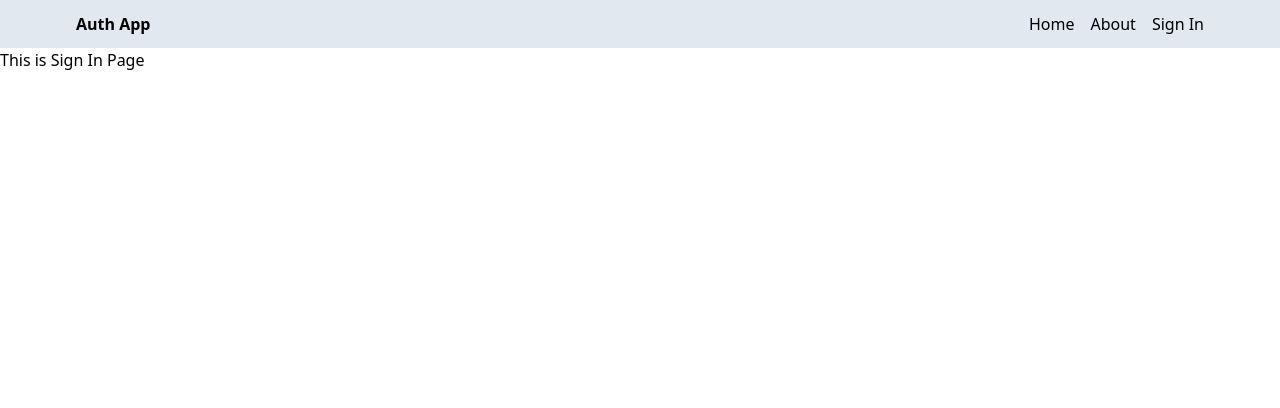
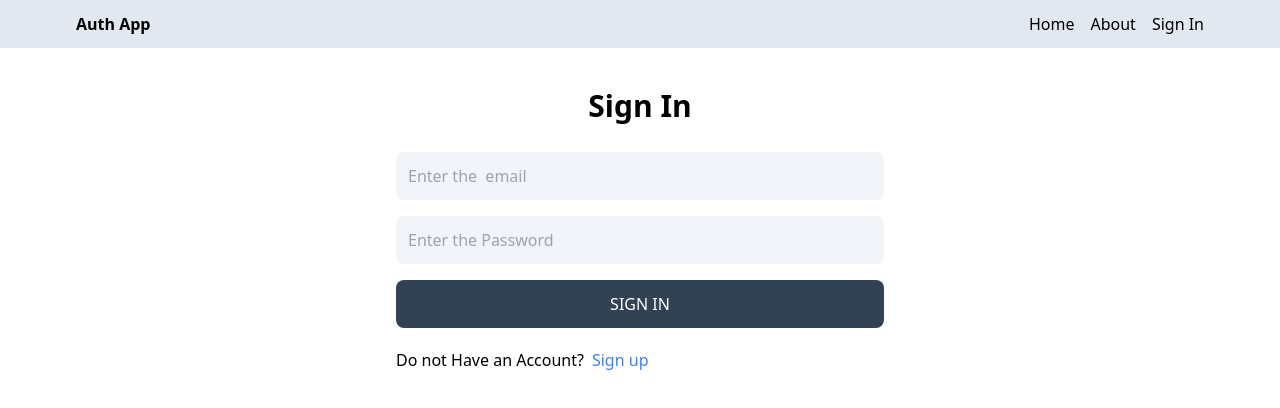
Before and after one commit to mma-tahmid/mern-auth, a React (Vite) app in the folder client/: page /sign-in in a window 1280 px wide. Shown: the top 408 px of the page. Built offline with nearby package versions, Linux system fonts and the light colour scheme.

Commit message:
complete the login page functionality

```diff
--- a/client/src/Pages/SignInPage.jsx
+++ b/client/src/Pages/SignInPage.jsx
@@ -1,11 +1,93 @@
-import React from 'react';
+import axios from 'axios';
+import React, { useState } from 'react';
+import toast from 'react-hot-toast';
+import { Link, useNavigate } from 'react-router-dom';
 
 const SignInPage = () => {
+
+
+    const navigate = useNavigate()
+
+    const [email, setEmail] = useState("")
+    const [password, setPassword] = useState("")
+
+
+    const [loading, setLoading] = useState(false)
+
+    // form submit function
+    const handleSubmit = async (event) => {
+
+        event.preventDefault()
+
+        try {
+
+            setLoading(true)
+
+            const response = await axios.post("http://localhost:8000/api/v5/user-auth/login", { email, password })
+
+            if (response.data.success) {
+
+                toast.success(response.data.message, { position: "top-right" })
+
+                // After Submit the form all input field will be empty
+                setEmail("")
+                setPassword("")
+
+                navigate('/')
+            }
+            else {
+                toast.error(response.data.message, { position: "top-right" })  // error of input field validation & existing email & existing user name
+            }
+
+            setLoading(false)
+
+        }
+
+        catch (error) {
+            //console.log(error)
+            setLoading(false)
+            toast.error("Some thing went Wrong", { position: "top-right" })
+        }
+
+    }
 
     return (
 
         <>
-            <h1> This is Sign In Page </h1>
+
+            <div className='p-3 max-w-lg mx-auto'>
+                {/* input field max width=512px (max-w-lg) */}
+                <h1 className='text-3xl text-center font-semibold my-7 '> Sign In </h1>
+
+                <form onSubmit={handleSubmit} className='flex flex-col gap-4'>
+
+                    <input className='bg-slate-100 p-3 rounded-lg' type="email" placeholder='Enter the  email'
+                        value={email}
+                        onChange={(event) => setEmail(event.target.value)}
+                    />
+
+                    <input className='bg-slate-100 p-3 rounded-lg' type="password" placeholder='Enter the Password'
+                        value={password}
+                        onChange={(event) => setPassword(event.target.value)}
+                    />
+
+                    <button disabled={loading} type="submit" className='bg-slate-700 text-white p-3 rounded-lg uppercase hover:opacity-95 disabled:opacity-80'>
+
+                        {loading ? "Loading..." : "Sign in"} </button>
+
+                </form>
+
+
+                <div className='flex gap-2 mt-5'>
+                    <p> Do not Have an Account? </p>
+                    <Link to='/sign-up'>
+                        <span className='text-blue-500'> Sign up </span>
+                    </Link>
+                </div>
+
+
+            </div>
+
         </>
     );
 };
```
